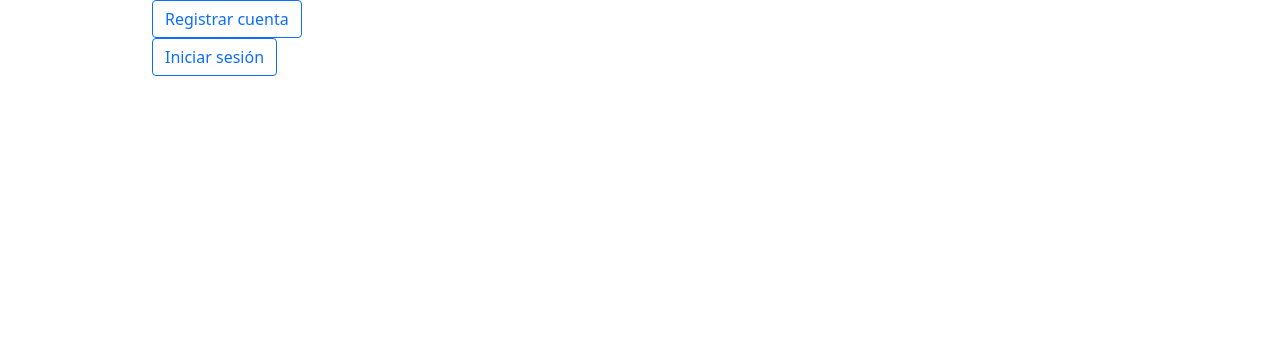
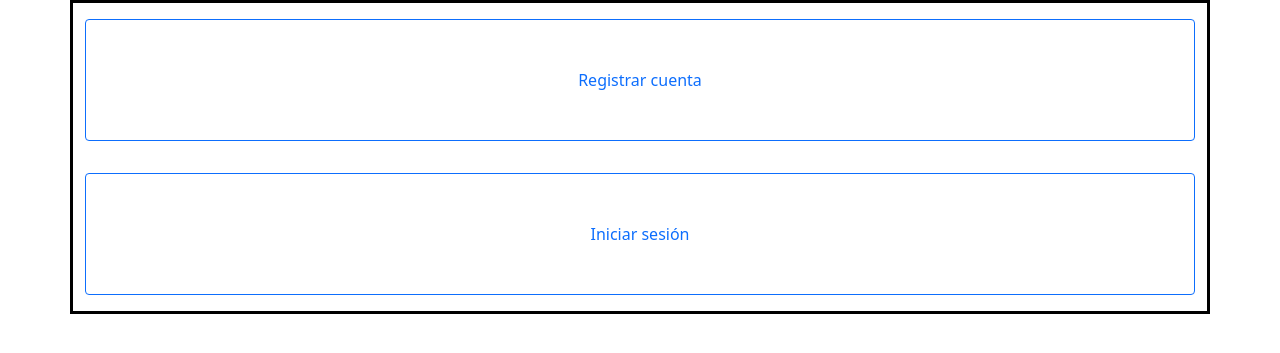
Before and after one commit to KevinG9800/YuKnot, a PHP site: page /acceder_cuenta.php in a window 1280 px wide. Shown: the top 353 px of the page. Run offline with PHP 8.4, Linux system fonts and the light colour scheme.

```diff
--- a/acceder_cuenta.php
+++ b/acceder_cuenta.php
@@ -1,29 +1,29 @@
 <!DOCTYPE html>
 <html lang="en">
 <head>
-<meta charset="UTF-8">
+    <meta charset="UTF-8">
     <meta http-equiv="X-UA-Compatible" content="IE=edge">
     <meta name="viewport" content="width=device-width, initial-scale=1.0">
     <title>Acceder a cuenta</title>
+    <!-- Custom CSS -->
+    <link rel="stylesheet" href="css/estilo01.css">
+
     <!-- Bootstrap -->
     <link rel="stylesheet" href="css/bootstrap.min.css">
-    <!-- Custom CSS -->
-    <link rel="stylesheet" href="css/estilo01.css">
 </head>
 <body>
 
-    <div class="container">
-        <div class="row">
-            <div class="col-12">
-                <button type="button" class="btn btn-outline-primary">Registrar cuenta  </button>
+    <div class="container" style="border: 3px solid black">
+        <div class="row h-50">
+            <div class="col-sm-12">
+                <button type="button" class="btn btn-outline-primary py-5 my-3 w-100">Registrar cuenta</button>
             </div>
         </div>
-        <div class="row">
-            <div class="col-12">
-                <button type="button" class="btn btn-outline-primary">Iniciar sesión</button>
+        <div class="row h-50">
+            <div class="col-sm-12">
+                <button type="button" class="btn btn-outline-primary py-5 my-3 w-100">Iniciar sesión</button>
             </div>
         </div>
-
     </div>
 
 
--- /dev/null
+++ b/footer.html
@@ -0,0 +1,6 @@
+<footer class="bg-light text-center text-lg-start">
+    <div class="text-center p-3" style="background-color: rgba(0, 0, 0, 0.2);">
+        © 2023 Copyright:
+        <a class="text-dark" href="https://github.com/KevinG9800/YuKnot.git" target="_blank">KevinG9800/YuKnot</a>
+    </div>
+</footer>
```
Also changed, not shown: header.html (renamed from index.html, +3 -38 lines), index.php (added, +35 -0 lines), inicio_sesion.php (added, +40 -0 lines), registro_sesion.php (added, +40 -0 lines), acerca_de_nosotros.php (renamed from acerca_de_nosotros.html).
